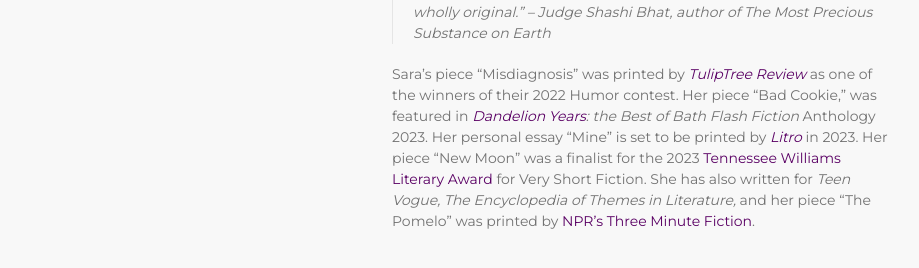
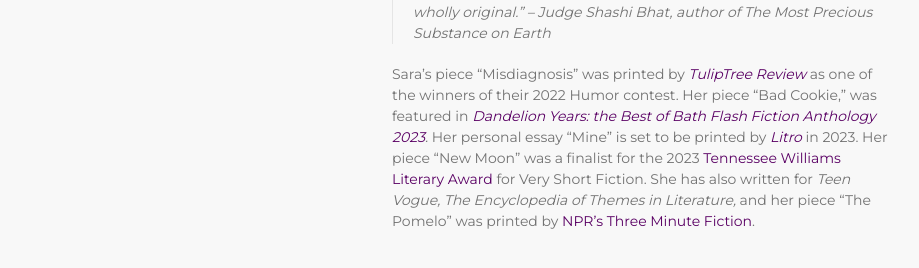
Before and after one commit to dgreene1/saramariagreene, a Jekyll site: the page built from index.md, in a window 1280 px wide and 922 px high. Shown: the part 620-888 px from the top of the window, without its empty margins (178-1097 px from the left). Built offline with Jekyll 4.4.1, drawn with Linux system fonts in a browser that asks for light colours.

Commit message:
longer url for Dandelion Years

```diff
--- a/index.md
+++ b/index.md
@@ -18,4 +18,4 @@
 
 > “The Mother Witch” reads like pure magic. It’s a story that persistently teeters on the edge of metaphor and is full of gorgeous writing—rhythmic, precise, strange, and evocative. Through its distinctive lens, it illuminates the fear, exhaustion, and responsibility of motherhood, turning the familiar unfamiliar in a way that feels wholly original.” – Judge Shashi Bhat, author of The Most Precious Substance on Earth
 
-Sara’s piece “Misdiagnosis” was printed by *{::nomarkdown}<a href="https://www.amazon.com/TulipTree-Review-Winter-Humor-issue-ebook/dp/B0BQGQB365/" target="_blank">TulipTree Review</a>{:/nomarkdown}* as one of the winners of their 2022 Humor contest. Her piece “Bad Cookie,” was featured in *{::nomarkdown}<a href="https://www.amazon.com/dp/1915247101" target="_blank">Dandelion Years</a>{:/nomarkdown}: the Best of Bath Flash Fiction* Anthology 2023. Her personal essay “Mine” is set to be printed by *{::nomarkdown}<a href="https://www.litromagazine.com" target="_blank">Litro</a>{:/nomarkdown}* in 2023. Her piece “New Moon” was a finalist for the 2023 {::nomarkdown}<a href="https://tennesseewilliams.net/2023-twfest-very-short-fiction-contest-finalists/" target="_blank">Tennessee Williams Literary Award</a>{:/nomarkdown} for Very Short Fiction. She has also written for *Teen Vogue,* *The Encyclopedia of Themes in Literature,* and her piece “The Pomelo” was printed by {::nomarkdown}<a href="https://www.npr.org/2013/06/08/187905504/the-pomelo" target="_blank">NPR’s Three Minute Fiction</a>{:/nomarkdown}.
+Sara’s piece “Misdiagnosis” was printed by *{::nomarkdown}<a href="https://www.amazon.com/TulipTree-Review-Winter-Humor-issue-ebook/dp/B0BQGQB365/" target="_blank">TulipTree Review</a>{:/nomarkdown}* as one of the winners of their 2022 Humor contest. Her piece “Bad Cookie,” was featured in *{::nomarkdown}<a href="https://www.amazon.com/dp/1915247101" target="_blank">Dandelion Years: the Best of Bath Flash Fiction Anthology 2023</a>{:/nomarkdown}.* Her personal essay “Mine” is set to be printed by *{::nomarkdown}<a href="https://www.litromagazine.com" target="_blank">Litro</a>{:/nomarkdown}* in 2023. Her piece “New Moon” was a finalist for the 2023 {::nomarkdown}<a href="https://tennesseewilliams.net/2023-twfest-very-short-fiction-contest-finalists/" target="_blank">Tennessee Williams Literary Award</a>{:/nomarkdown} for Very Short Fiction. She has also written for *Teen Vogue,* *The Encyclopedia of Themes in Literature,* and her piece “The Pomelo” was printed by {::nomarkdown}<a href="https://www.npr.org/2013/06/08/187905504/the-pomelo" target="_blank">NPR’s Three Minute Fiction</a>{:/nomarkdown}.
```
